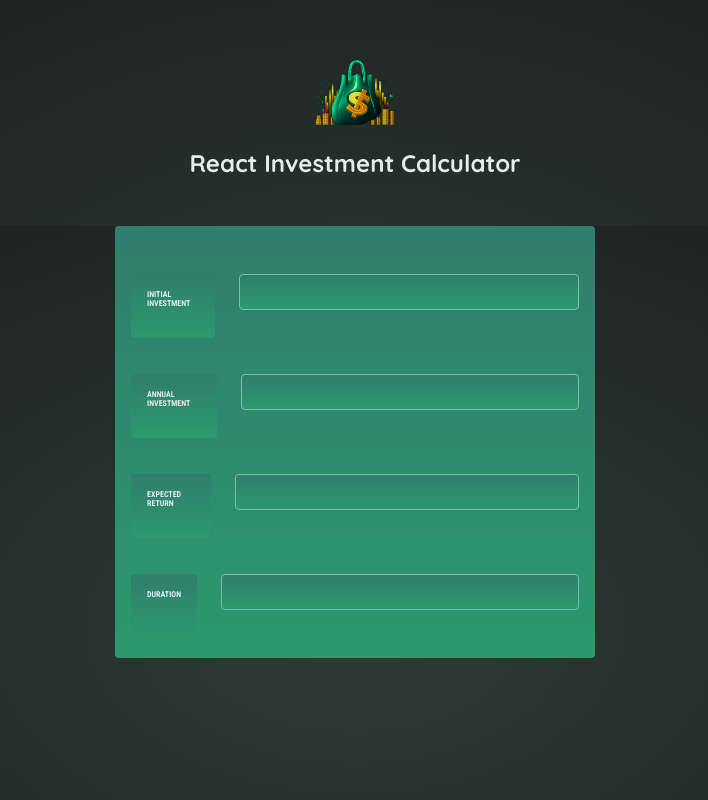
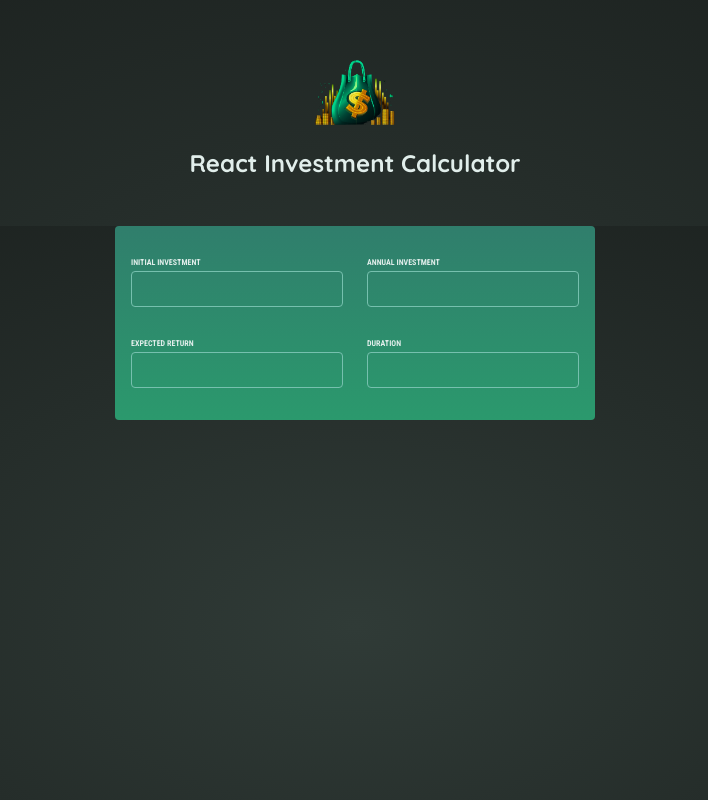
Before and after one commit to Africa-t0t0/Investment-Calculator, a React (Vite) app: page / in a window 1280 px wide. Shown: the top 800 px of the page, without its empty margins (285-993 px from the left). Built offline with nearby package versions, Linux system fonts and the light colour scheme.

Commit message:
fix result table

```diff
--- a/src/Components/UserInput.jsx
+++ b/src/Components/UserInput.jsx
@@ -2,20 +2,18 @@
 
     return (
         <>
-            <div
-                className='input-group'
-            >
+            <p>
                 <label
-                    id='user-input'
                 >
                     {labelValue}
                 </label>
                 <input
-                    id='user-input'
                     value={inputValue}
                     onChange={handleChange}
+                    type='number'
+                    required
                 />
-            </div>
+            </p>
         </>
     );
 }
--- a/src/Components/UserInputBox.jsx
+++ b/src/Components/UserInputBox.jsx
@@ -22,9 +22,9 @@
 
     return (
         <>
+            <section id="user-input">
                 <div
-                className=''
-                id='user-input'
+                        className='input-group'
                     >
                         <UserInput
                             labelValue={'Initial Investment'}
@@ -36,6 +36,10 @@
                             inputValue={annualInvestmentValue}
                             handleChange={(event) => handleInputChange(event, setAnnualInvestment)}
                         />
+                </div>
+                <div
+                    className='input-group'
+                >
                         <UserInput
                             labelValue={'Expected Return'}
                             inputValue={expectedReturnValue}
@@ -47,6 +51,8 @@
                             handleChange={(event) => handleInputChange(event, setDuration)}
                         />
                 </div>
+            </section>
+
         </>
     )
 }
```
Lines whose indentation alone changed are shown as unchanged.
